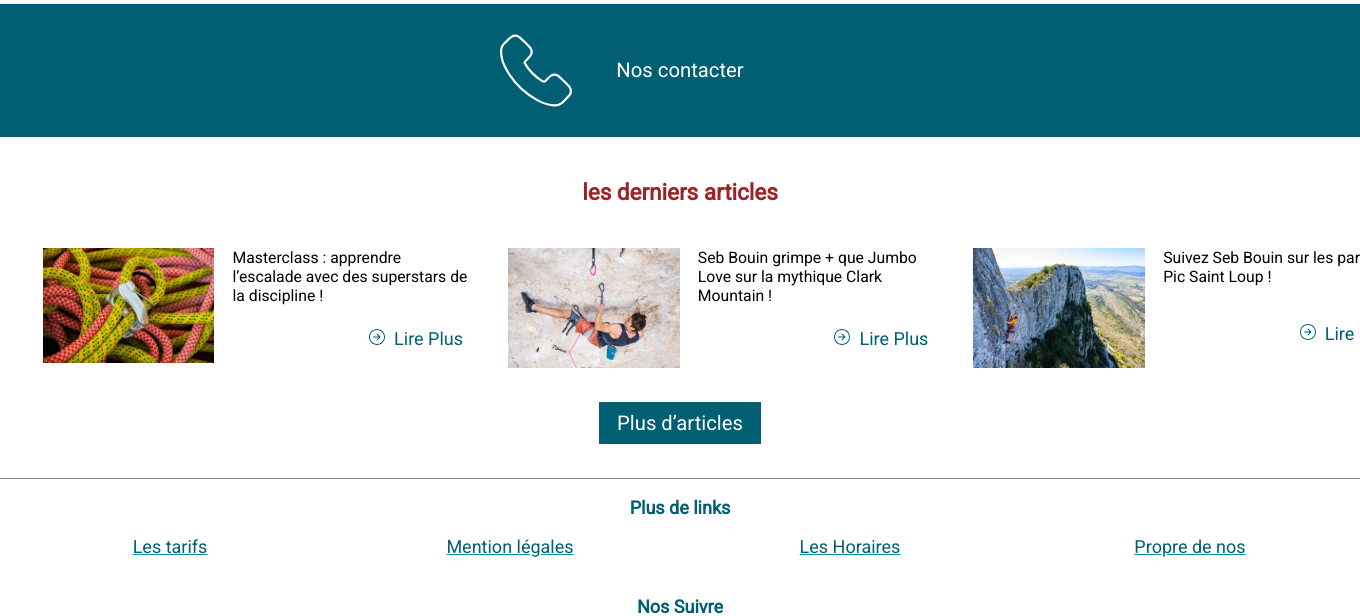
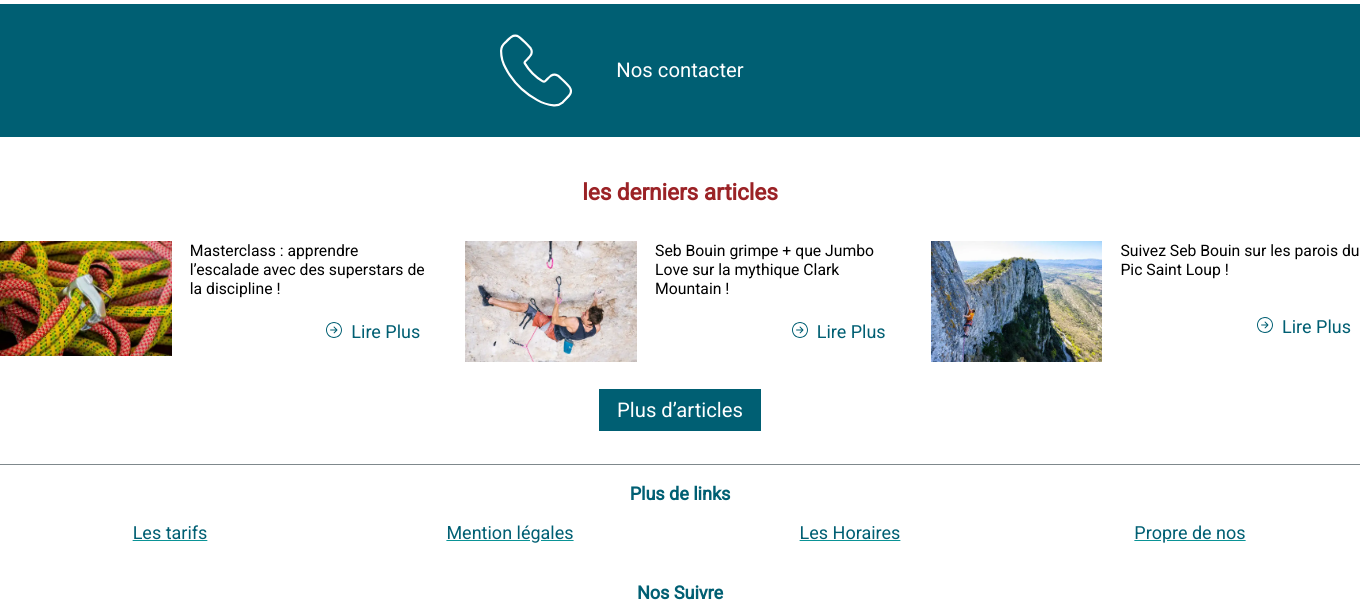
Before and after one commit to Aymankhallaf/Salle-d-escalade-web, a PHP site: page / in a window 1360 px wide; the page is wider, and only the part inside the window is pictured. Shown: the part 2818-3434 px from the top of that part. Run offline with PHP 8.4, Linux system fonts and the light colour scheme.

Commit message:
modifiying article margin

```diff
--- a/css/style.css
+++ b/css/style.css
@@ -440,7 +440,7 @@ select:hover {
   display: flex;
   flex-direction: column;
   gap: 2rem;
-  margin: 2.375rem;
+  margin: 2rem 0 2rem 0;
 }
 .artcl-item {
   display: grid;
--- a/scss/components/_article.scss
+++ b/scss/components/_article.scss
@@ -5,7 +5,7 @@
     display: flex;
     flex-direction: column;
     gap: 2rem;
-    margin: 2.375rem;
+    margin: 2rem 0 2rem 0;
   }
 
   &-item {
```
Also changed, not shown: 1 other file.
